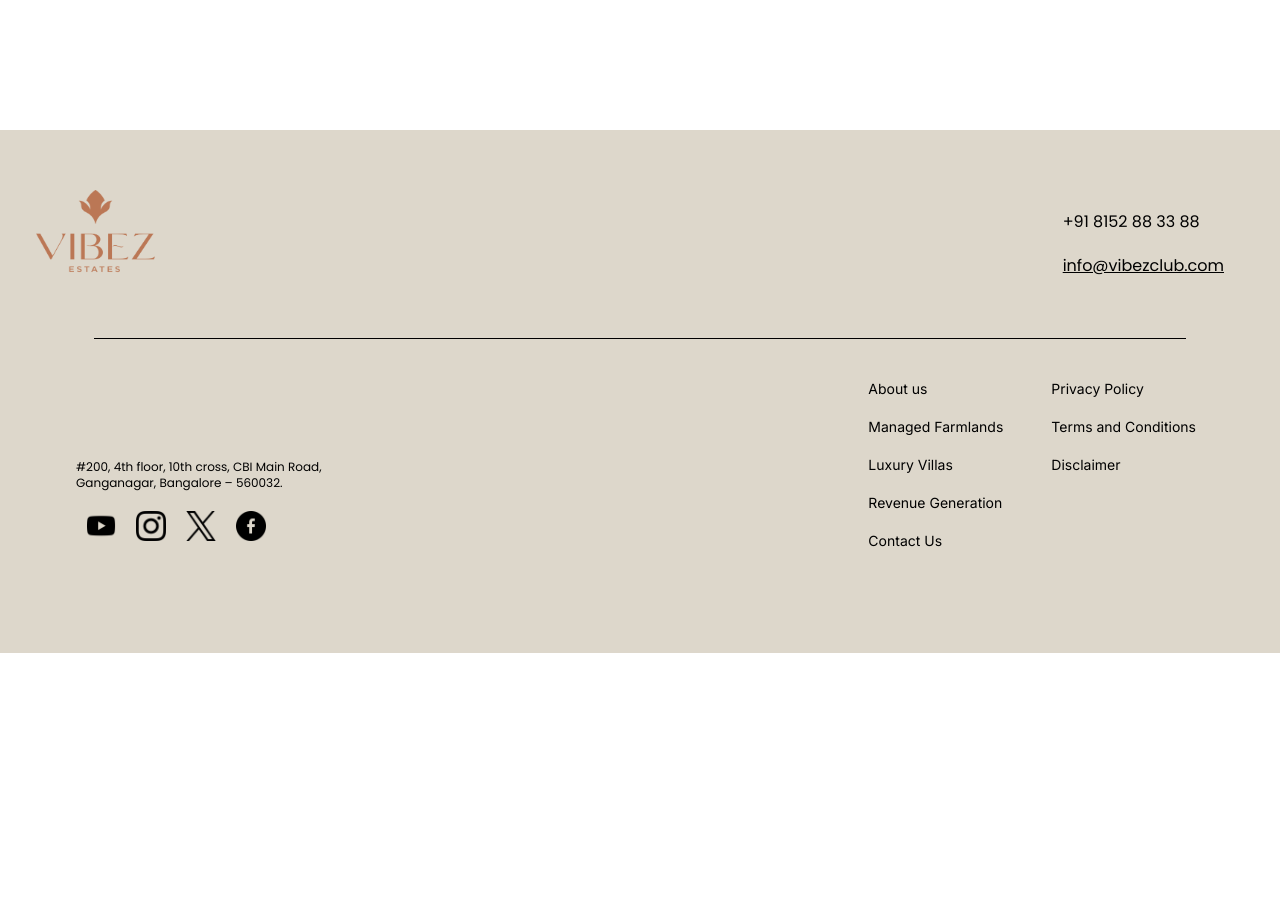
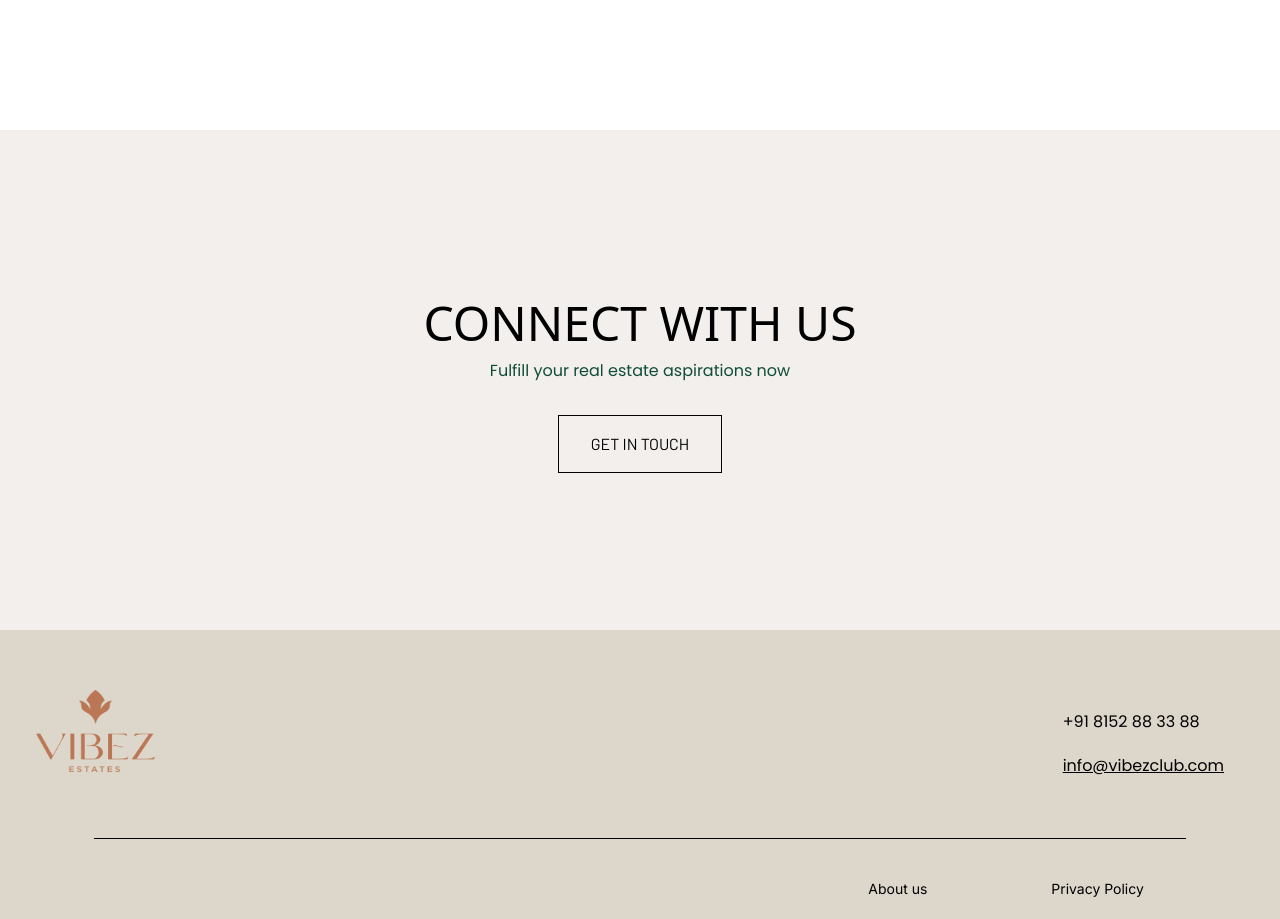
Before and after one commit to ravisdofficial/web, a React (Vite) app: page / in a window 1280 px wide. Shown: the part 1500-2419 px from the top of the page. Before the commit the page ends 2153 px from the top, so only its background shows below. Built offline with nearby package versions, Linux system fonts and the light colour scheme; the HTML template or start-up script is replaced by a standard one.

Commit message:
Connect is dynamic and completed

```diff
--- /dev/null
+++ b/src/components/Connect/Connect.jsx
@@ -0,0 +1,23 @@
+import './connect.css';
+import React from 'react'
+
+export default function Connect(props) {
+
+    const handleClick = () => {
+        window.location.href = '/contact';
+    }
+
+    return (
+        <div className='connect-content'>
+            <p className='connect-heading'>CONNECT WITH US</p>
+            <p className='font-poppins text-[#104D39]'>{props.content}</p>
+            <button
+                onClick={handleClick}
+                className='button border border-black cursor-pointer hover:bg-black hover:text-white mt-8 px-8 py-4'>
+                <p className='font-barlow'>
+                    GET IN TOUCH
+                </p>
+            </button>
+        </div>
+    )
+}
--- /dev/null
+++ b/src/components/Connect/connect.css
@@ -0,0 +1,34 @@
+.connect-content::before{
+    background-color: #F2EFEC;
+    content: '';
+    position: absolute;
+    height: 500px;
+    width: 100%;
+    top: 0;
+    left: 0;
+    right: 0;
+    bottom: 0;
+    z-index: -1000;
+}
+
+.connect-content{
+    position: relative;
+    text-align: center;
+    height: 500px;
+    display: flex;
+    flex-direction: column;
+    justify-content: center;
+    align-items: center;
+}
+
+.connect-heading{
+    font-size: 48px;
+    font-weight: 400;
+}
+
+@media screen and (max-width: 767px) {
+    .connect-heading{
+        font-size: 36px;
+        font-weight: 400;
+    }
+}
--- a/src/components/Footer/Footer.jsx
+++ b/src/components/Footer/Footer.jsx
@@ -16,6 +16,7 @@ const Footer = () => {
 
   return (
     <>
+      <Connect content={"Fulfill your real estate aspirations now"}/>
       <Container className="text-black p-4 mt-auto">
         <div className="container mx-auto px-4 py-10 flex justify-between">
           {/* LeftTop: Logo */}
```
